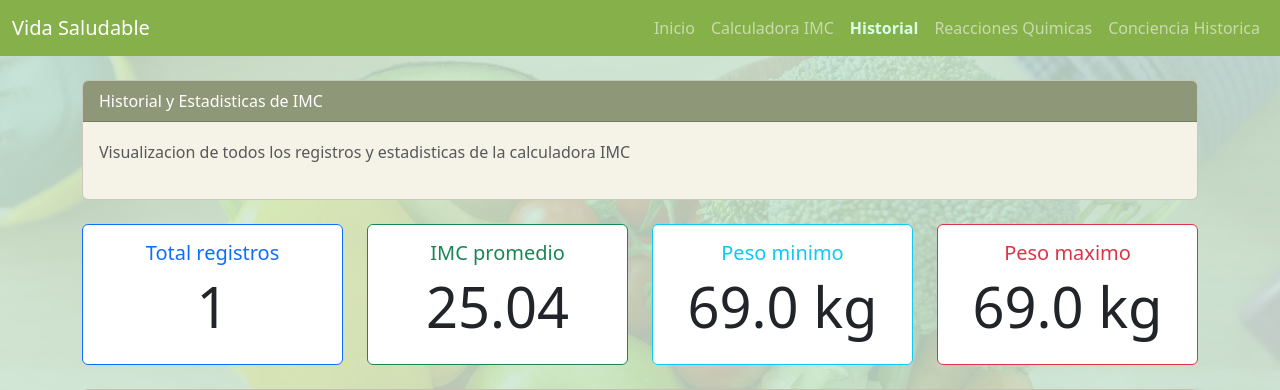
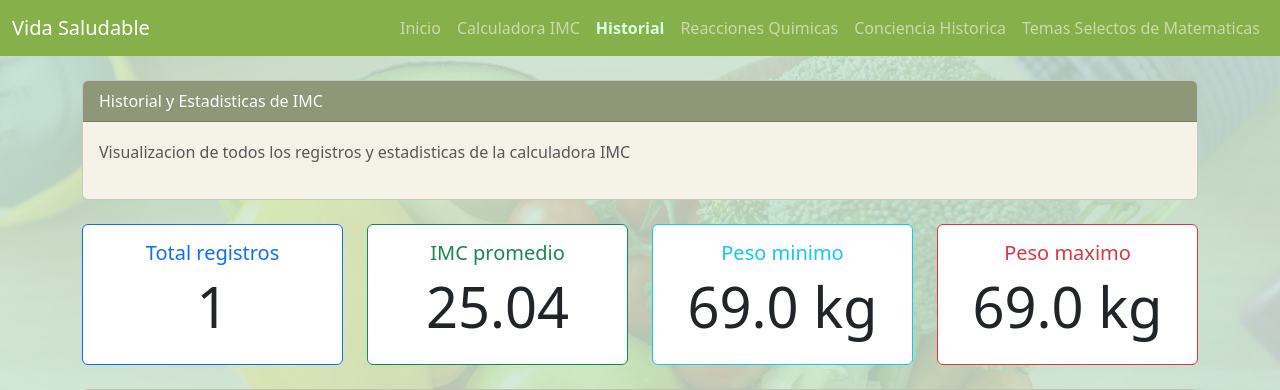
Before and after one commit to Leyva-Holguin/PAEC, a Flask app: page /historial in a window 1280 px wide. Shown: the top 390 px of the page. Run offline with Flask 3, Linux system fonts and the light colour scheme; data comes from the database, SQL or seed files in the repository.

Commit message:
funcion mate

```diff
--- a/app.py
+++ b/app.py
@@ -58,6 +58,10 @@ def quimica():
 @app.route('/conciencia')
 def conciencia():
     return render_template('conciencia.html')
+
+@app.route('/matematicas')
+def matematicas():
+    return render_template('matematicas.html')
 
 @app.route('/imc')
 def imc_page():
--- a/templates/base.html
+++ b/templates/base.html
@@ -33,6 +33,9 @@
                     <li class="nav-item">
                         <a class="nav-link {% if request.endpoint == 'conciencia' %}active-link{% endif %}"" href="{{ url_for('conciencia') }}">Conciencia Historica</a>
                     </li>
+                    <li class="nav-item">
+                        <a class="nav-link {% if request.endpoint == 'matematicas' %}active-link{% endif %}"" href="{{ url_for('matematicas') }}">Temas Selectos de Matematicas</a>
+                    </li>
                 </ul>
             </div>
         </div>
```
